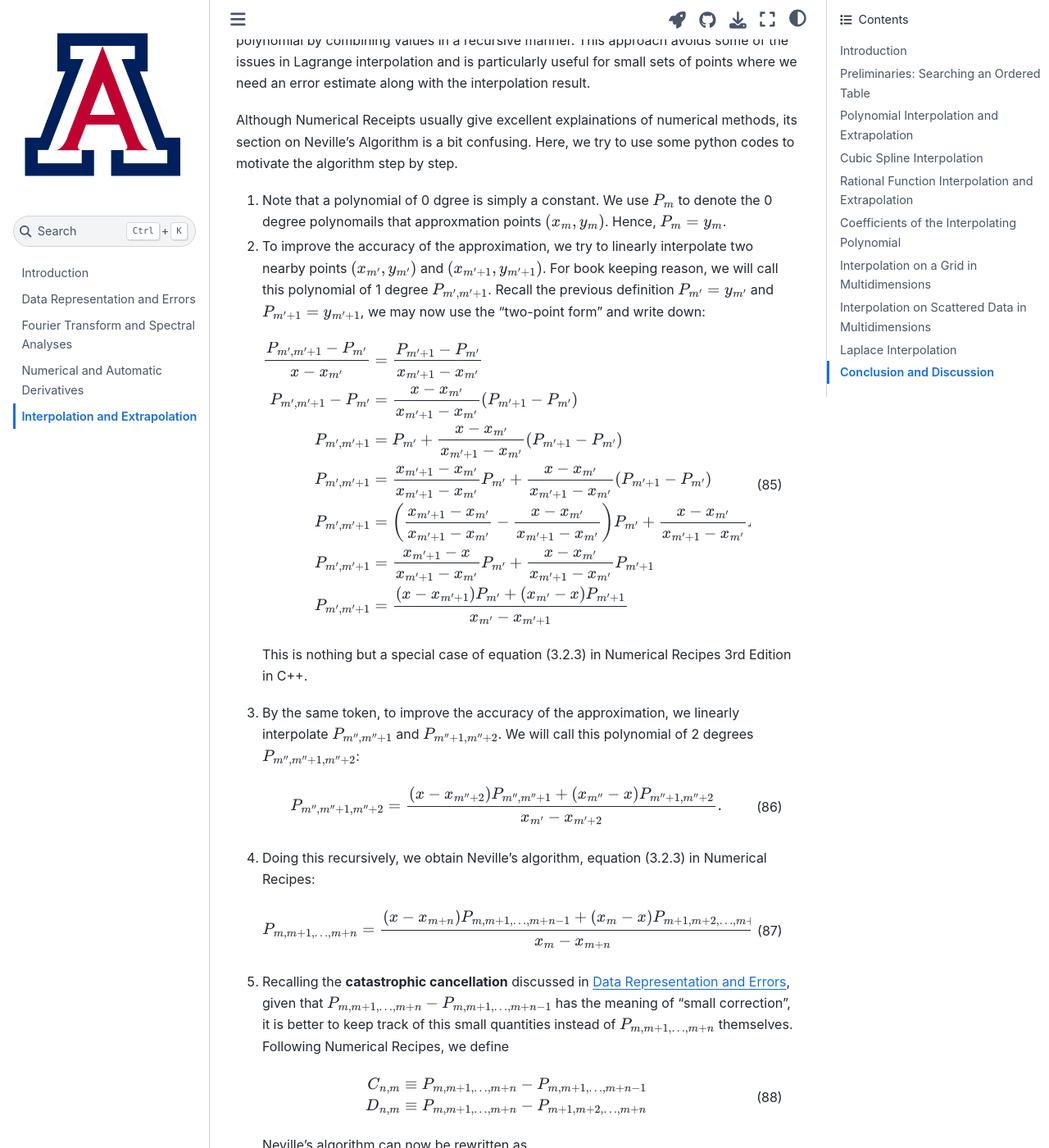
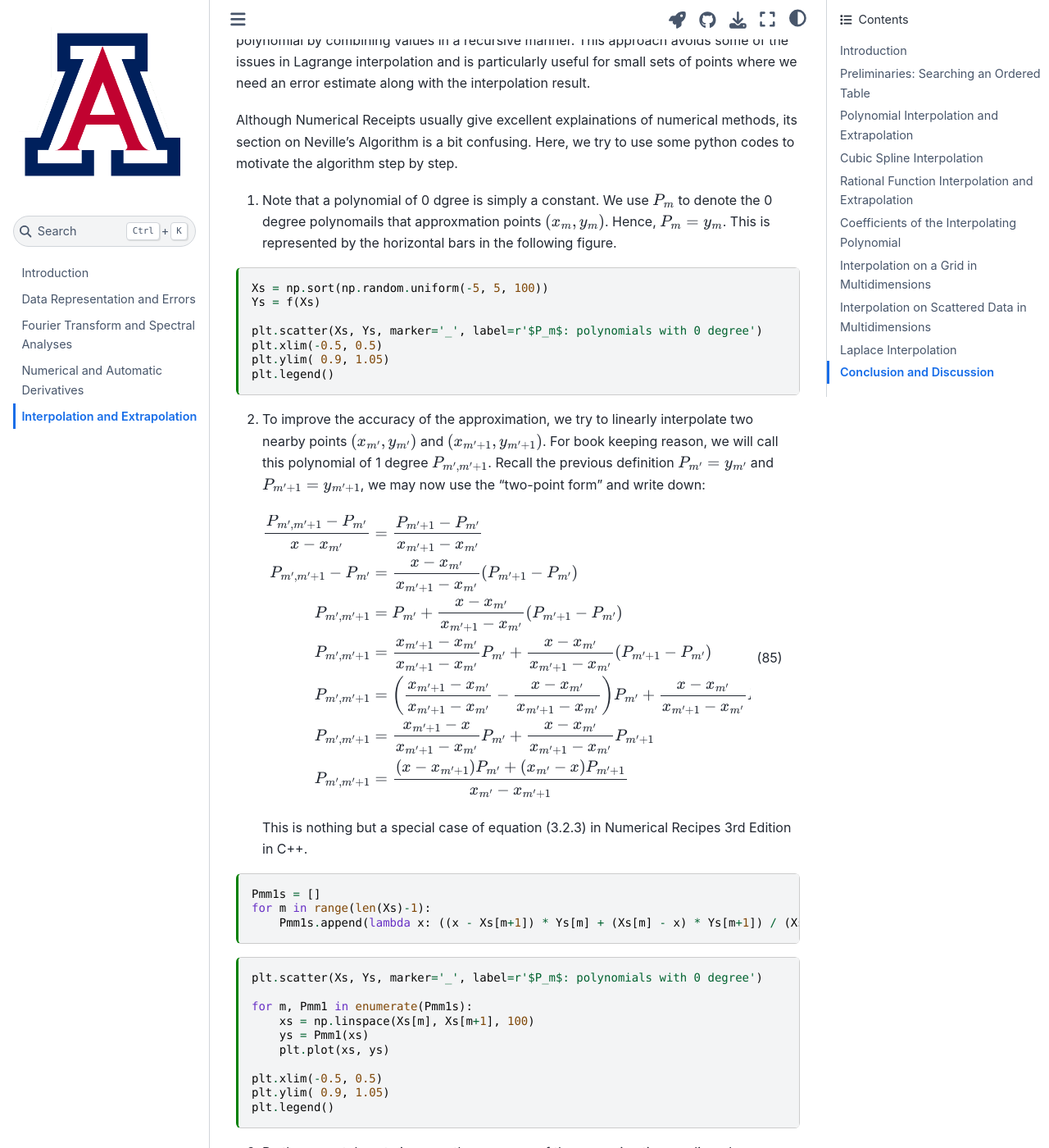
Before and after one commit to ua-2024q3-astr513/astr513, a Jupyter Book: the page built from docs/polate.md, in a window 1280 px wide and 1400 px high, scrolled down 6386 px. Shown: the whole window at 82% size. Built offline with Jupyter Book 1.0.4 settings and Sphinx 7.4.7 and the Sphinx Book theme 1.1.4, drawn with Linux system fonts in a browser that asks for light colours.

Commit message:
Make some plots to illustrate the derivation

````diff
--- a/docs/polate.md
+++ b/docs/polate.md
@@ -286,6 +286,17 @@ Here, we try to use some python codes to motivate the algorithm step by step.
 1. Note that a polynomial of 0 dgree is simply a constant.
    We use $P_m$ to denote the 0 degree polynomails that approxmation points $(x_m, y_m)$.
    Hence, $P_m = y_m$.
+   This is represented by the horizontal bars in the following figure.
+
+```{code-cell} ipython3
+Xs = np.sort(np.random.uniform(-5, 5, 100))
+Ys = f(Xs)
+
+plt.scatter(Xs, Ys, marker='_', label=r'$P_m$: polynomials with 0 degree')
+plt.xlim(-0.5, 0.5)
+plt.ylim( 0.9, 1.05)
+plt.legend()
+```
 
 2. To improve the accuracy of the approximation, we try to linearly interpolate two nearby points $(x_{m'}, y_{m'})$ and $(x_{m'+1}, y_{m'+1})$.
    For book keeping reason, we will call this polynomial of 1 degree $P_{m',m'+1}$.
@@ -301,6 +312,25 @@ Here, we try to use some python codes to motivate the algorithm step by step.
    P_{m',m'+1} &= \frac{(x - x_{m'+1})P_{m'} + (x_{m'} - x)P_{m'+1} }{x_{m'} - x_{m'+1}}
    \end{align}
    This is nothing but a special case of equation (3.2.3) in Numerical Recipes 3rd Edition in C++.
+
+```{code-cell} ipython3
+Pmm1s = []
+for m in range(len(Xs)-1):
+    Pmm1s.append(lambda x: ((x - Xs[m+1]) * Ys[m] + (Xs[m] - x) * Ys[m+1]) / (Xs[m] - Xs[m+1]))
+```
+
+```{code-cell} ipython3
+plt.scatter(Xs, Ys, marker='_', label=r'$P_m$: polynomials with 0 degree')
+
+for m, Pmm1 in enumerate(Pmm1s):
+    xs = np.linspace(Xs[m], Xs[m+1], 100)
+    ys = Pmm1(xs)
+    plt.plot(xs, ys)
+
+plt.xlim(-0.5, 0.5)
+plt.ylim( 0.9, 1.05)
+plt.legend()
+```
 
 3. By the same token, to improve the accuracy of the approximation, we linearly interpolate $P_{m'',m''+1}$ and $P_{m''+1,m''+2}$.
    We will call this polynomial of 2 degrees $P_{m'',m''+1,m''+2}$:
````
